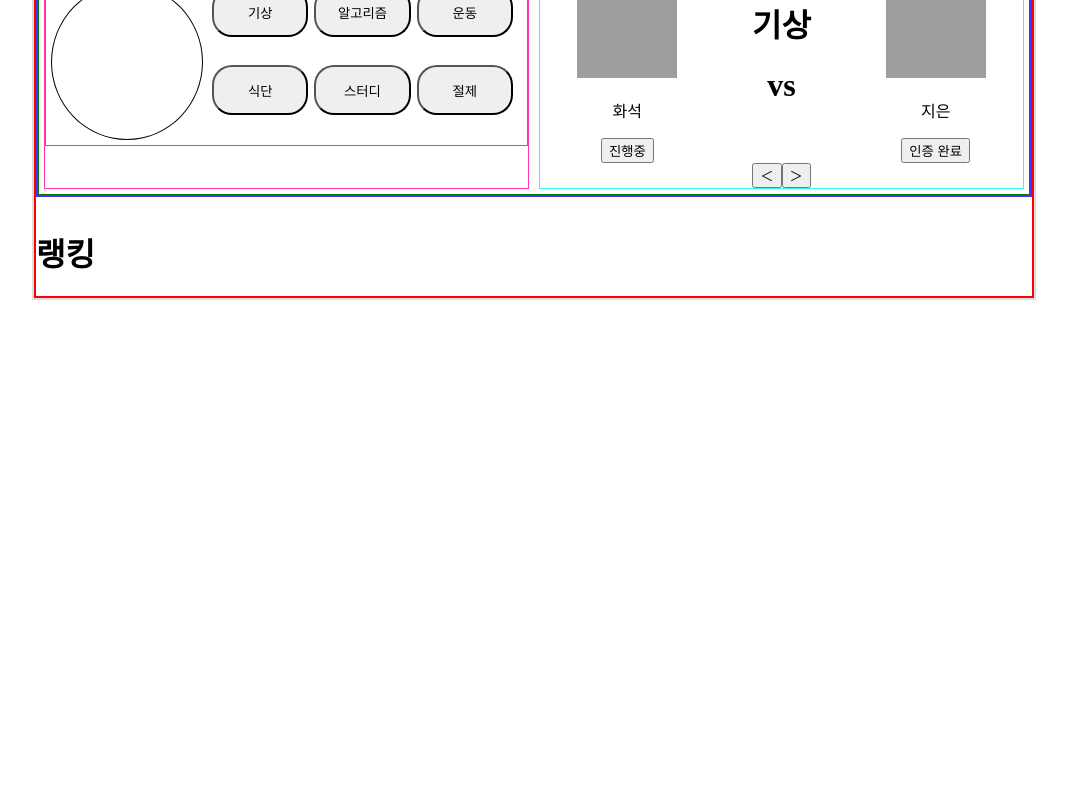
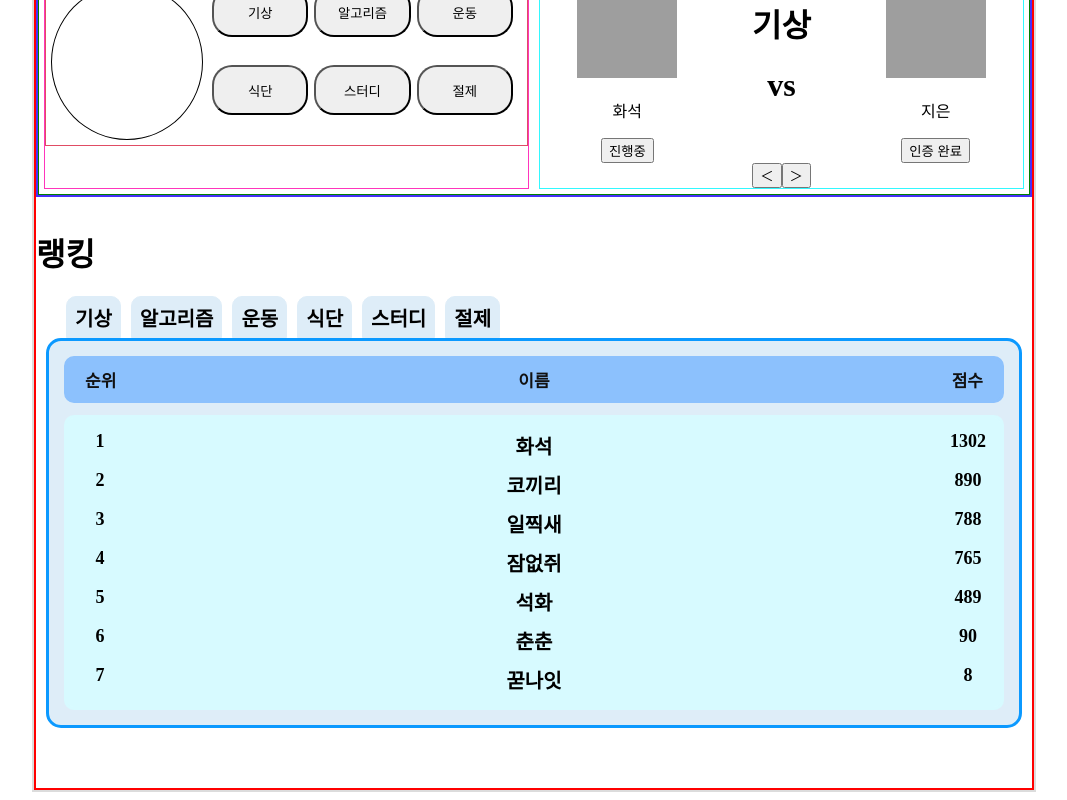
Before and after one commit to woori0214/-SSAFY-SGDC, a Vue app in the folder frontend/vue-project/: page / in a window 1280 px wide. Shown: the part 1070-1870 px from the top of the page, without its empty margins (106-1173 px from the left). Before the commit the page ends 1378 px from the top, so only its background shows below. Built offline with nearby package versions, Linux system fonts and the light colour scheme; grey boxes are pictures that could not be loaded.

Commit message:
경쟁 컴포넌트 추가

```diff
--- a/frontend/vue-project/src/components/Main/MainRanking.vue
+++ b/frontend/vue-project/src/components/Main/MainRanking.vue
@@ -1,13 +1,353 @@
 <template>
-    <div>
-        <h1>랭킹</h1>
+  <div>
+    <h1>랭킹</h1>
+    <div class="rank-categori-btn-list">
+        <button class="rank-categori-btn" v-for="(categori, index) in categoris" :key="index" @click="selectCategory(categori.id)">
+            {{ categori.name }}
+        </button>
     </div>
+    <div class="rank-board">
+        <div class="rank-board-menu">
+            <div class="rank-board-menu-item">순위</div>
+            <div class="rank-board-menu-item">이름</div>
+            <div class="rank-board-menu-item">점수</div>
+        </div>
+        <div class="rank-board-list">
+            <div class="rank-board-list-item" v-for="(item, index) in currentRank" :key="index">
+                <div class="rank-board-list-item-rank">{{ item.rank }}</div>
+                <div class="rank-board-list-item-username">{{ item.userName }}</div>
+                <div class="rank-board-list-item-score">{{ item.score }}</div>
+            </div>
+        </div>
+    </div>
+  </div>
 </template>
 
 <script setup>
+import { ref, computed } from "vue";
 
+const categoris = ref([
+  {
+    id: "wake",
+    name: "기상",
+  },
+  {
+    id: "algo",
+    name: "알고리즘",
+  },
+  {
+    id: "exercise",
+    name: "운동",
+  },
+  {
+    id: "diet",
+    name: "식단",
+  },
+  {
+    id: "study",
+    name: "스터디",
+  },
+  {
+    id: "moderation",
+    name: "절제",
+  },
+]);
+
+const rank_wake = ref([
+    {
+        rank: 1,
+        userName: '화석',
+        score: 1302,
+    },{
+        rank: 2,
+        userName: '코끼리',
+        score: 890,
+    },{
+        rank: 3,
+        userName: '일찍새',
+        score: 788,
+    },{
+        rank: 4,
+        userName: '잠없쥐',
+        score: 765,
+    },{
+        rank: 5,
+        userName: '석화',
+        score: 489,
+    },{
+        rank: 6,
+        userName: '춘춘',
+        score: 90,
+    },{
+        rank: 7,
+        userName: '꾿나잇',
+        score: 8,
+    },
+])
+
+const rank_algo = ref([
+    {
+        rank: 1,
+        userName: '하리보',
+        score: 1302,
+    },{
+        rank: 2,
+        userName: '석화',
+        score: 890,
+    },{
+        rank: 3,
+        userName: '춘춘',
+        score: 788,
+    },{
+        rank: 4,
+        userName: '코끼리',
+        score: 765,
+    },{
+        rank: 5,
+        userName: '라이드온바이크',
+        score: 489,
+    },{
+        rank: 6,
+        userName: '파이어스톤',
+        score: 90,
+    },{
+        rank: 7,
+        userName: '꾿나잇',
+        score: 8,
+    },
+])
+
+const rank_exercise = ref([
+    {
+        rank: 1,
+        userName: '코끼리',
+        score: 1302,
+    },{
+        rank: 2,
+        userName: '일찍새',
+        score: 890,
+    },{
+        rank: 3,
+        userName: '갤럭시 버즈',
+        score: 788,
+    },{
+        rank: 4,
+        userName: '파이어스톤',
+        score: 765,
+    },{
+        rank: 5,
+        userName: '꾿나잇',
+        score: 489,
+    },{
+        rank: 6,
+        userName: '석화',
+        score: 90,
+    },{
+        rank: 7,
+        userName: '싸다리',
+        score: 8,
+    },
+])
+
+const rank_diet = ref([
+    {
+        rank: 1,
+        userName: '꾿나잇',
+        score: 1302,
+    },{
+        rank: 2,
+        userName: '일찍새',
+        score: 890,
+    },{
+        rank: 3,
+        userName: '잠없쥐',
+        score: 788,
+    },{
+        rank: 4,
+        userName: '춘춘',
+        score: 765,
+    },{
+        rank: 5,
+        userName: '하마아저씨',
+        score: 489,
+    },{
+        rank: 6,
+        userName: '석화',
+        score: 90,
+    },{
+        rank: 7,
+        userName: '코끼리',
+        score: 8,
+    },
+])
+
+const rank_study = ref([
+    {
+        rank: 1,
+        userName: '일찍새',
+        score: 1302,
+    },{
+        rank: 2,
+        userName: '잠없쥐',
+        score: 890,
+    },{
+        rank: 3,
+        userName: '코끼리',
+        score: 788,
+    },{
+        rank: 4,
+        userName: '꾿나잇',
+        score: 765,
+    },{
+        rank: 5,
+        userName: '석화',
+        score: 489,
+    },{
+        rank: 6,
+        userName: '가을남자',
+        score: 90,
+    },{
+        rank: 7,
+        userName: '춘춘',
+        score: 8,
+    },
+])
+
+const rank_moderation = ref([
+    {
+        rank: 1,
+        userName: '코끼리',
+        score: 1302,
+    },{
+        rank: 2,
+        userName: '석화',
+        score: 890,
+    },{
+        rank: 3,
+        userName: '파이어스톤',
+        score: 788,
+    },{
+        rank: 4,
+        userName: '잠없쥐',
+        score: 765,
+    },{
+        rank: 5,
+        userName: '잠없쥐',
+        score: 489,
+    },{
+        rank: 6,
+        userName: '이름없음',
+        score: 90,
+    },{
+        rank: 7,
+        userName: '흰색 시바견',
+        score: 8,
+    },
+])
+
+const selectedCategory = ref('wake');
+
+const currentRank = computed(() => {
+  switch (selectedCategory.value) {
+    case 'wake':
+      return rank_wake.value;
+    case 'algo':
+      return rank_algo.value;
+    case 'exercise':
+      return rank_exercise.value;
+    case 'diet':
+      return rank_diet.value;
+    case 'study':
+      return rank_study.value;
+    case 'moderation':
+      return rank_moderation.value;
+    default:
+      return rank_deit.value;
+  }
+});
+
+// 카테고리 선택 함수
+const selectCategory = (categoryId) => {
+  selectedCategory.value = categoryId;
+};
 </script>
 
 <style scoped>
+.rank-categori-btn-list{
+    display: flex;
+    gap: 10px;
+    margin-left: 30px;
+}
+.rank-categori-btn{
+    border: 1px solid rgb(222, 237, 248);
+    background-color: rgb(222, 237, 248);
+    border-top-left-radius: 10px;
+    border-top-right-radius: 10px;
+    font-size: 20px;
+    font-weight: 600;
+    padding-top: 6px;
+    padding-inline: 8px;
+    padding-bottom: 5px;
+}
+.rank-board{
+    border: 3px solid rgb(11, 153, 255);
+    background-color: rgb(222, 237, 248);
+    border-radius: 15px;
+    margin-inline: 10px;
+    padding: 15px;
 
+    display: flex;
+    flex-direction: column;
+}
+.rank-board-menu{
+    border: 3px solid rgb(140, 193, 253);
+    background-color: rgb(140, 193, 253);
+    border-radius: 10px;
+    display: flex;
+    justify-content: space-between;
+    padding: 8px;
+}
+.rank-board-menu-item{
+    color: rgb(17, 17, 17);
+    font-size: 17px;
+    padding-inline: 10px;
+    font-weight: 800;
+}
+.rank-board-list{
+    border: 3px solid rgb(215, 250, 255);
+    background-color: rgb(215, 250, 255);
+    border-radius: 10px;
+    display: flex;
+    flex-direction: column;
+    margin-top: 12px;
+    padding-block: 13px;
+    gap: 10px;
+}
+.rank-board-list-item{
+    /* border: 3px solid blue; */
+    display: flex;
+    justify-content: space-between;
+    padding-inline: 8px;
+}
+.rank-board-list-item-rank{
+    /* border: 3px solid green; */
+    font-size: 18px;
+    font-weight: 600;
+    width: 50px;
+
+    text-align: center;
+}
+.rank-board-list-item-username{
+    /* border: 3px solid green; */
+    font-size: 20px;
+    font-weight: 700;
+}
+.rank-board-list-item-score{
+    /* border: 3px solid green; */
+    font-size: 18px;
+    font-weight: 600;
+    width: 50px;
+
+    text-align: center;
+}
 </style>
--- a/frontend/vue-project/src/views/MainView.vue
+++ b/frontend/vue-project/src/views/MainView.vue
@@ -22,6 +22,9 @@ import MainModeButton from '@/components/Main/MainModeButton.vue';
     display: flex;
     flex-direction: column;
     gap: 10px;
+
+    /* test ccs */
+    padding-bottom: 60px;
 }
 
 .main_view2 {
```
